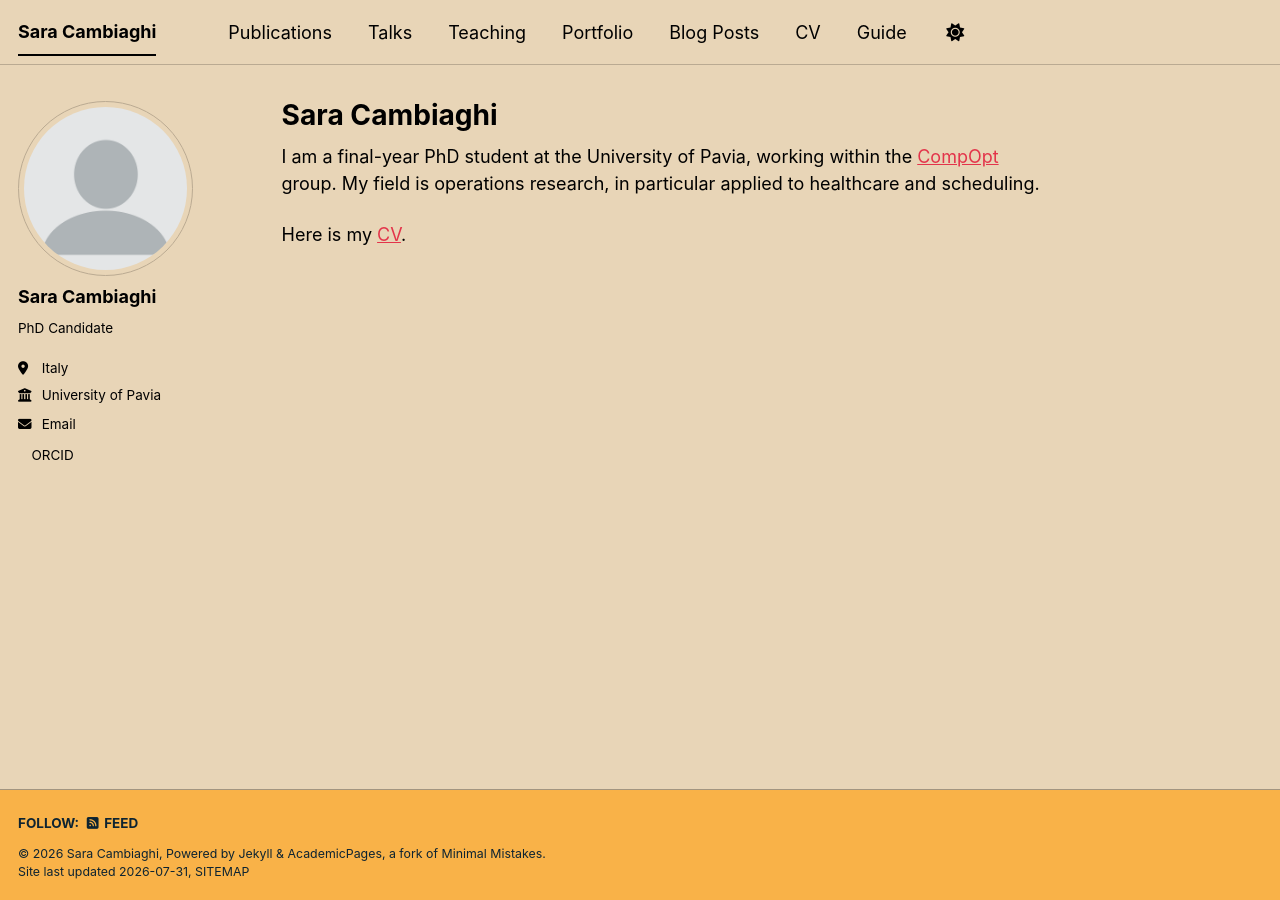
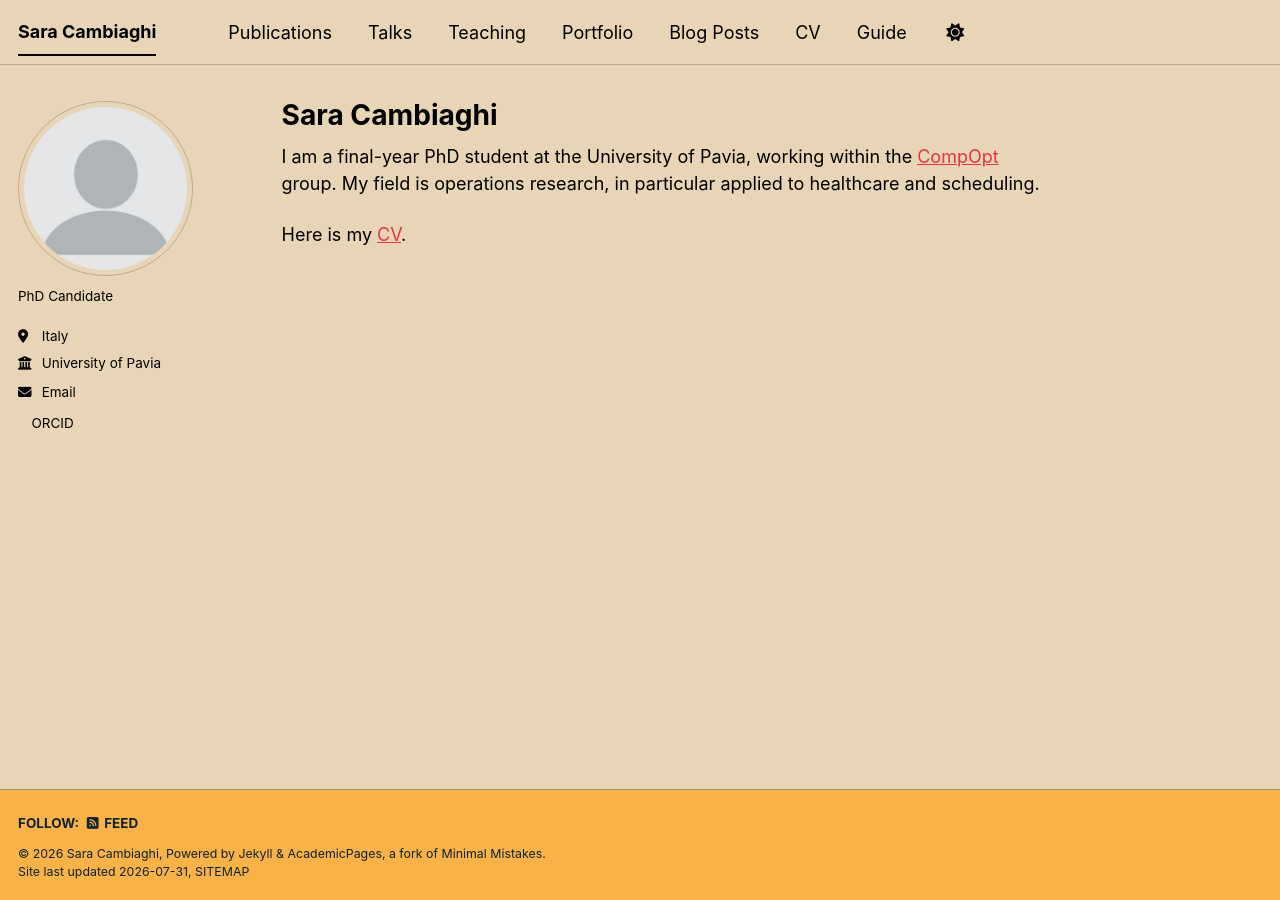
Before and after one commit to SaraCambiaghi/SaraCambiaghi.github.io, a Jekyll site: the page built from _pages/about.md, in a window 1280 px wide. Built offline with Jekyll 4.4.1, drawn with Linux system fonts in a browser that asks for light colours; a style sheet for code colours, icons or effects is not loaded.

Commit message:
Update _config.yml

```diff
--- a/_config.yml
+++ b/_config.yml
@@ -24,7 +24,7 @@ repository               : "SaraCambiaghi/SaraCambiaghi.github.io"
 author:
   # Biographic information
   avatar           : "profile.png"
-  name             : "Sara Cambiaghi"
+  name             : # "Sara Cambiaghi"
   pronouns         : # "she/her"
   bio              : "PhD Candidate"
   location         : "Italy"
```
